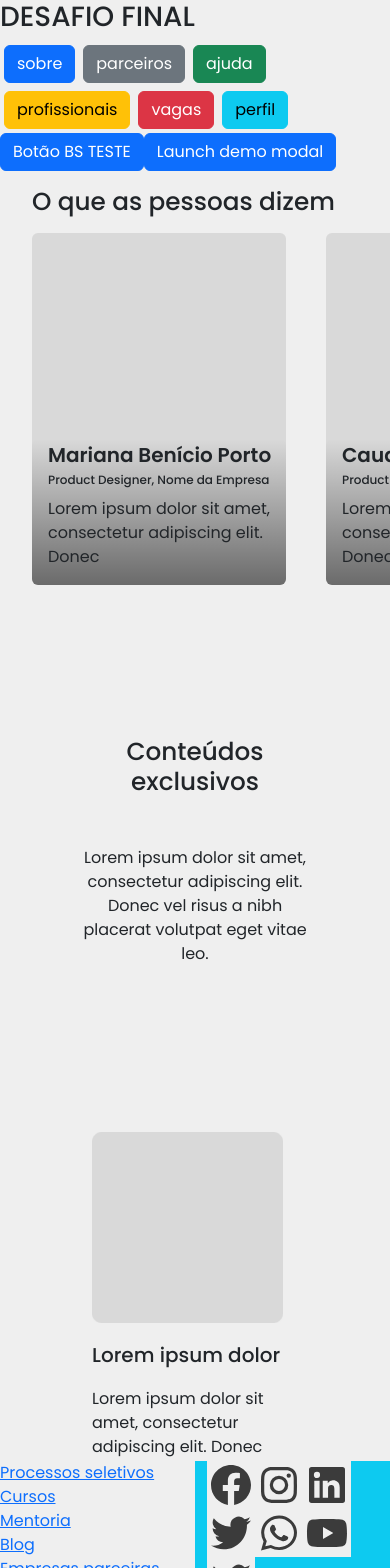
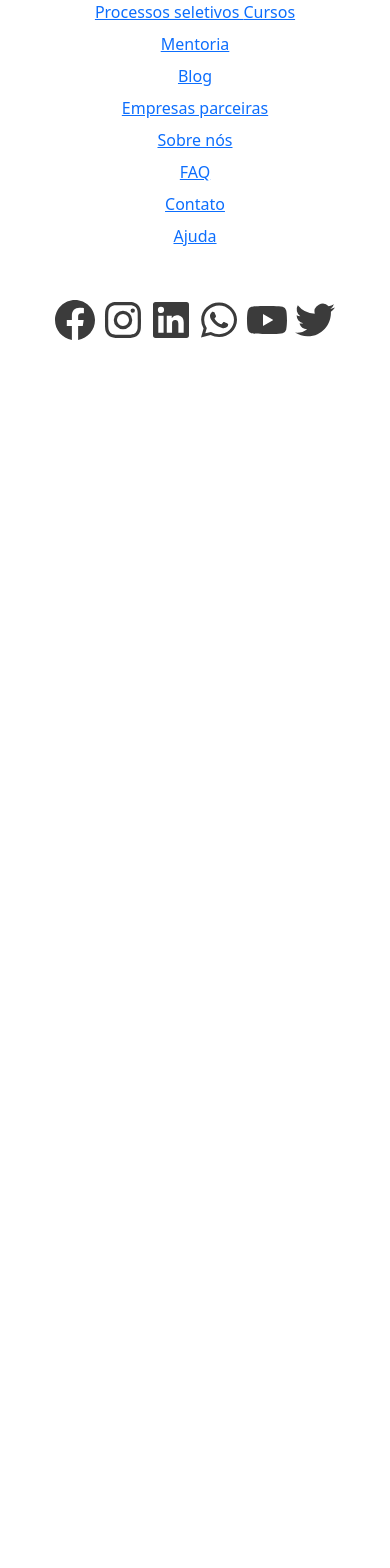
Before and after one commit to FelixMembrive/desafio-final-gama-academy-gr2, a React (Vite) app: page / in a window 390 px wide. Shown: the top 1568 px of the page. After the commit the page ends 844 px from the top, so only its background shows below. Built offline with nearby package versions, Linux system fonts and the light colour scheme; some icons are missing.

Commit message:
Tratando a Responsividade

```diff
--- a/src/componentes/Footer/index.tsx
+++ b/src/componentes/Footer/index.tsx
@@ -4,41 +4,52 @@ import LinkText from "../LinkText";
 
 export default function Footer() {
     return (
-        <div className="container" >
+        <div className="container text-center" >
+            <div className="row gy-5">
+                <div className="col-md-12">
                     <div className="row">
-                <div className="bg-warning col">
+                        <div className="col">
                             <LinkText to="processos" text="Processos seletivos " />
                             <LinkText to="cursos" text="Cursos " />
+                        </div>
                         <LinkText to="mentoria" text="Mentoria " />
                         <LinkText to="blog" text="Blog " />
+
                         <LinkText to="empresas" text="Empresas parceiras " />
                         <LinkText to="sobre" text="Sobre nós " />
                         <LinkText to="faq" text="FAQ" />
                         <LinkText to="contato" text="Contato " />
                         <LinkText to="ajuda" text="Ajuda" />
                     </div>
-                <div className="bg-info col">
+                </div>
+                <div className="col col-xs-6">
+
                     <LinkIcon to="/facebook">
                         <Facebook />
                     </LinkIcon>
+
                     <LinkIcon to="/instagram">
                         <Instagram />
                     </LinkIcon>
+
                     <LinkIcon to="/linkedin">
                         <Linkedin />
                     </LinkIcon>
-                    <Twitter />
+
+
                     <LinkIcon to="/whatsapp">
                         <Whatsapp />
                     </LinkIcon>
+
                     <LinkIcon to="/youtube">
                         <Youtube />
                     </LinkIcon>
+
                     <LinkIcon to="/twitter">
                         <Twitter />
                     </LinkIcon>
+
                 </div>
-
             </div>
         </div>
 
--- a/src/componentes/LinkIcons/index.tsx
+++ b/src/componentes/LinkIcons/index.tsx
@@ -8,7 +8,7 @@ interface ILinkIconProps {
 
 export default function LinkIcon(props: ILinkIconProps) {
     return (
-        <LinkContainer className="" to={props.to}>
+        <LinkContainer className="justify-content-center" to={props.to}>
             <a>
                 {props.children}
             </a>
--- a/src/componentes/LinkText/index.tsx
+++ b/src/componentes/LinkText/index.tsx
@@ -9,7 +9,7 @@ interface ILinkTextProps {
 
 export default function LinkText(props: ILinkTextProps) {
     return (
-            <LinkContainer className="row" to={props.to}>
+            <LinkContainer className="gy-2 justify-content-center" to={props.to}>
                 <a className={"" + props.className}>{props.text}</a>
             </LinkContainer>
     );
--- a/src/main.tsx
+++ b/src/main.tsx
@@ -8,7 +8,7 @@ import Footer from './componentes/Footer';
 ReactDOM.createRoot(document.getElementById('root') as HTMLElement).render(
   <React.StrictMode>
     <BrowserRouter>
-      <App />
+      <Footer />
     </BrowserRouter>
   </React.StrictMode>
 )
--- a/vite.config.ts
+++ b/vite.config.ts
@@ -3,5 +3,8 @@ import react from '@vitejs/plugin-react'
 
 // https://vitejs.dev/config/
 export default defineConfig({
-  plugins: [react()]
+  plugins: [react()],
+  server: {
+    host: true
+  },
 })
```
Lines whose indentation alone changed are shown as unchanged.
